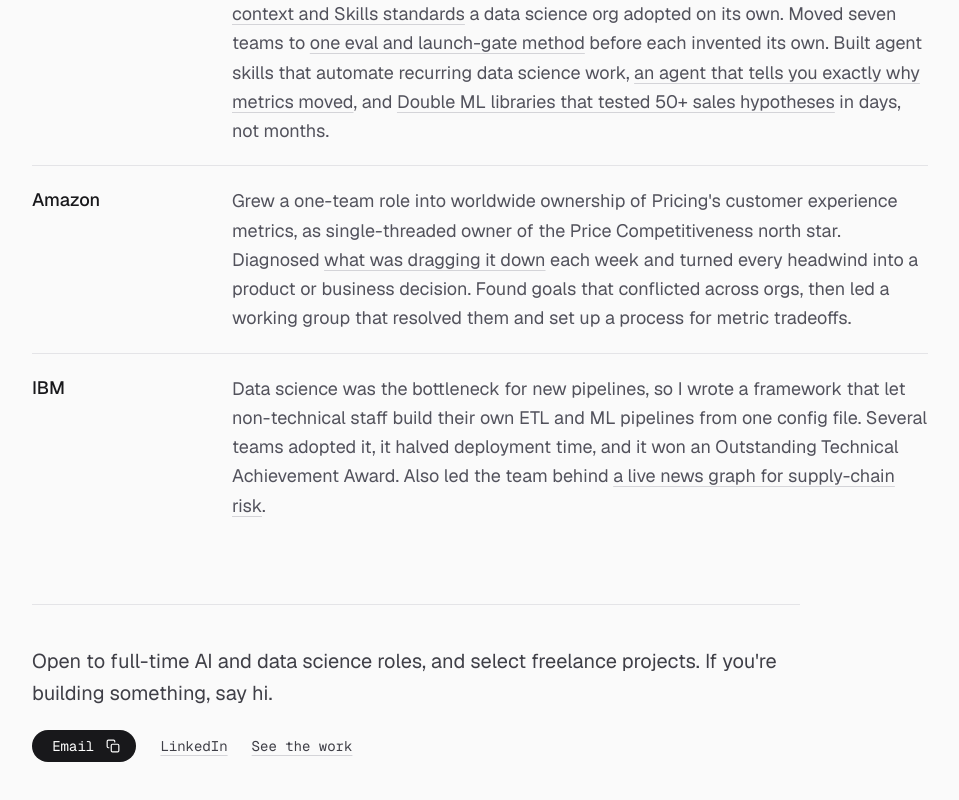
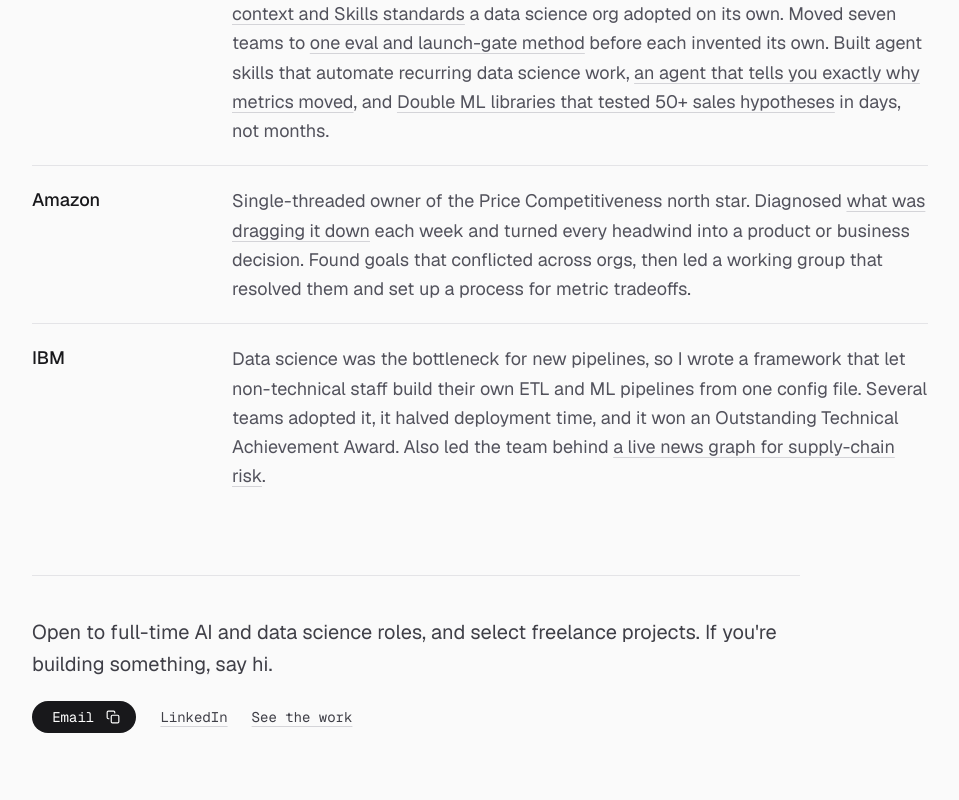
Before and after one commit to CharlieTolleson/portfolio-site, a Next.js app: page /about in a window 1280 px wide. Shown: the part 1084-1884 px from the top of the page, without its empty margins (48-1007 px from the left). Built offline with nearby package versions, Linux system fonts and the light colour scheme.

Commit message:
About: shorten the Amazon opener to the single-threaded owner line
Co-Authored-By: Claude Opus 5.5 <noreply@anthropic.com>

```diff
--- a/src/app/about/page.tsx
+++ b/src/app/about/page.tsx
@@ -97,9 +97,8 @@ const WORK: { org: string; line: ReactNode }[] = [
     org: "Amazon",
     line: (
       <>
-        Grew a one-team role into worldwide ownership of Pricing&apos;s customer
-        experience metrics, as single-threaded owner of the Price
-        Competitiveness north star. Diagnosed{" "}
+        Single-threaded owner of the Price Competitiveness north star.
+        Diagnosed{" "}
         <Link href="/work/metric-decomposition" className={LINK}>
           what was dragging it down
         </Link>{" "}
```
